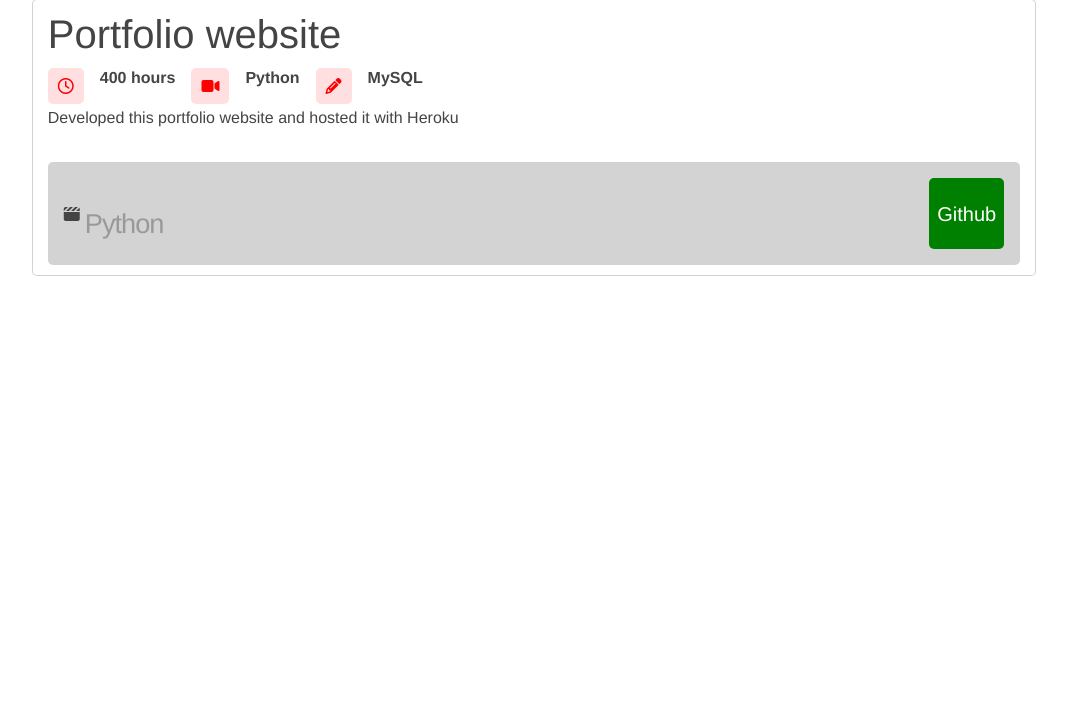
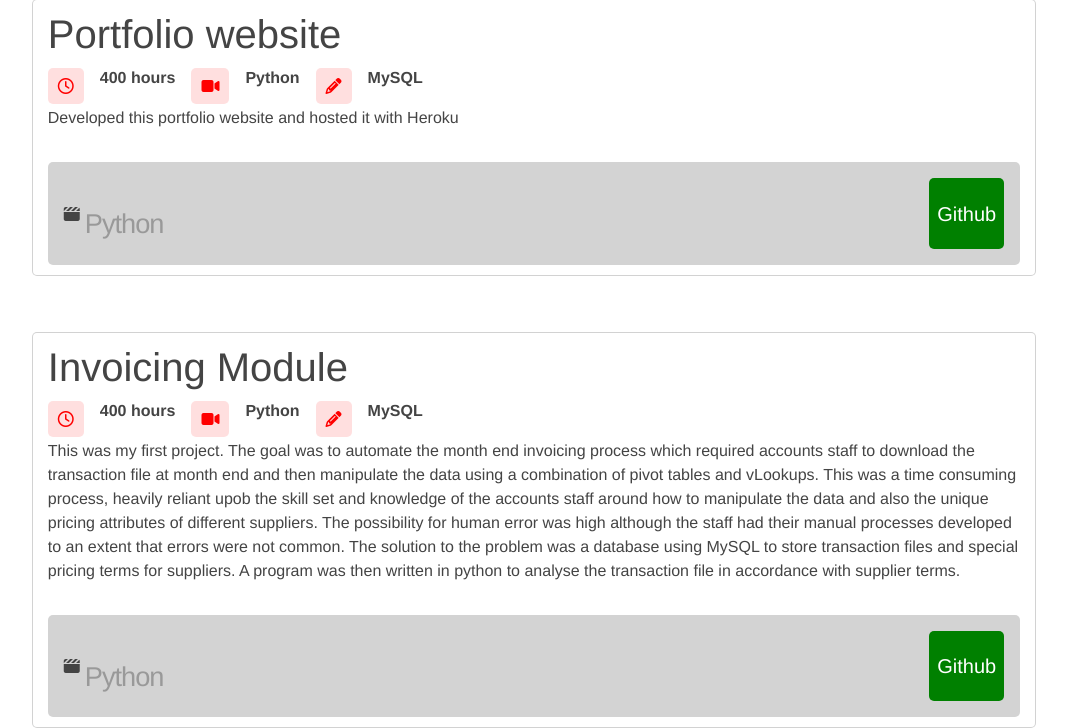
Before and after one commit to kiwishane/shane-prof, a Flask app: page /projects in a window 1280 px wide. Shown: the part 709-1437 px from the top of the page, without its empty margins (106-1173 px from the left). Before the commit the page ends 985 px from the top, so only its background shows below. Run offline with Flask 2, Linux system fonts and the light colour scheme; some libraries are stand-ins or nearby versions.

Commit message:
added an addition project but haven't updated any of the content in it yet

```diff
--- a/templates/projects.html
+++ b/templates/projects.html
@@ -69,6 +69,39 @@
                 <button class="button">Github</button>
             </div>
         </div>
+        <div class="card">
+            <h1 class="header-text">Invoicing Module</h1>
+            <div class="stats-container">
+                <div class="stat-item">
+                    <i class="fa fa-clock-o" aria-hidden="true"></i>
+                    <p>400 hours</p>
+                </div>
+                <div class="stat-item">
+                    <i class="fa fa-video" aria-hidden="true"></i>
+                    <p>Python</p>
+                </div>
+                <div class="stat-item">
+                    <i class="fa fa-pencil" aria-hidden="true"></i>
+                    <p>MySQL</p>
+                </div>
+            </div>
+            <p>This was my first project. The goal was to automate the month end invoicing process which required
+                accounts staff to download the transaction file at month end and then manipulate the data using a combination
+                of pivot tables and vLookups. This was a time consuming process, heavily reliant upob the skill set and
+                knowledge of the accounts staff around how to manipulate the data and also the unique pricing attributes of
+                different suppliers. The possibility for human error was high although the staff had their manual processes developed
+                to an extent that errors were not common. The solution to the problem was a database using MySQL to store transaction
+                files and special pricing terms for suppliers. A program was then written in python to analyse the transaction file
+                in accordance with supplier terms.
+            </p>
+            <div class="grey-container">
+                <div class="left">
+                    <i class="fa-solid fa-clapperboard" aria-hidden="true"></i>
+                    <h3 class="sub-header">Python</h3>
+                </div>
+                <button class="button">Github</button>
+            </div>
+        </div>
     {% endblock %}
 </body>
 </html>
```
